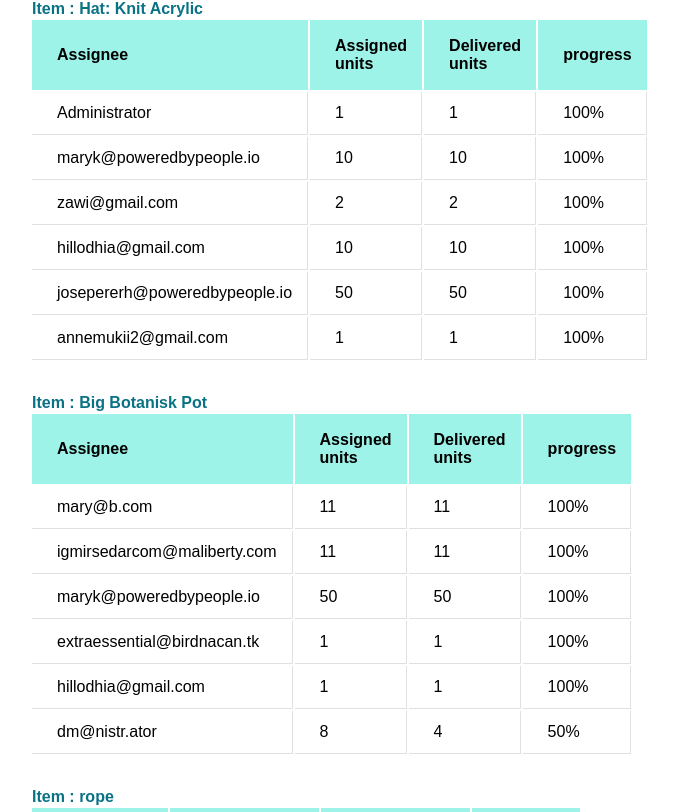
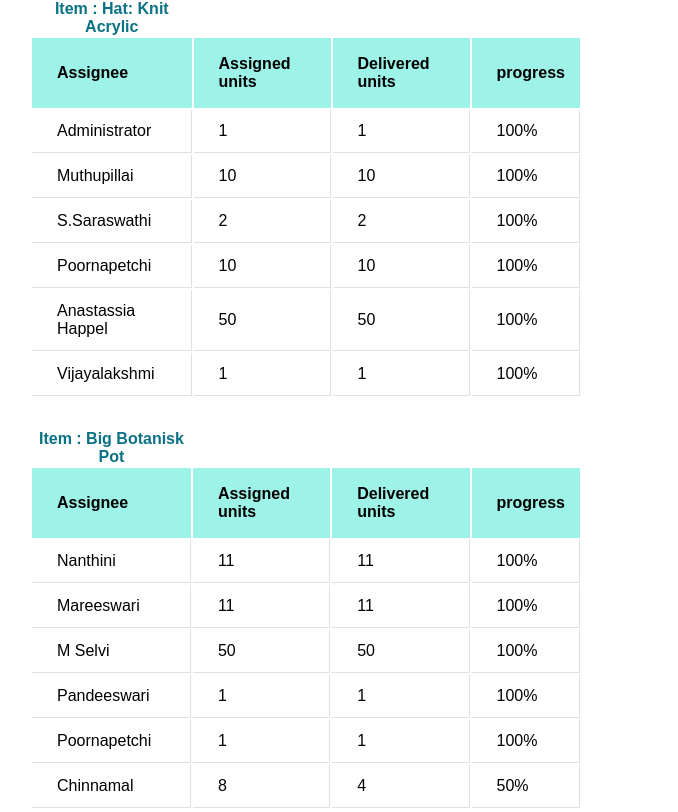
Before and after one commit to amwaleh/Datareport_sample, a React (Create React App) app: page / in a window 1280 px wide. Shown: the part 328-1140 px from the top of the page, without its empty margins (334-1012 px from the left). Built offline with nearby package versions, Linux system fonts and the light colour scheme.

Commit message:
add names

```diff
--- a/src/App.js
+++ b/src/App.js
@@ -9,6 +9,7 @@ import { makeStyles } from "@material-ui/core/styles";
 import CloudDownloadIcon from "@material-ui/icons/CloudDownload";
 
 const data = [
+
     {
       "Hat: Knit Acrylic": {
         Administrator: {
@@ -18,35 +19,35 @@ const data = [
           delivered: [1],
           assigned: [1.0]
         },
-      "maryk@poweredbypeople.io": {
+        "Muthupillai": {
           units: ["{'assigned': 10, 'delivered': 10.0}"],
           total_delivered: 10,
           total_assigned: 10.0,
           delivered: [10],
           assigned: [10.0]
         },
-      "zawi@gmail.com": {
+        "S.Saraswathi": {
           units: ["{'assigned': 2, 'delivered': 2.0}"],
           total_delivered: 2,
           total_assigned: 2.0,
           delivered: [2],
           assigned: [2.0]
         },
-      "hillodhia@gmail.com": {
+        "Poornapetchi": {
           units: ["{'assigned': 10, 'delivered': 10.0}"],
           total_delivered: 10,
           total_assigned: 10.0,
           delivered: [10],
           assigned: [10.0]
         },
-      "josepererh@poweredbypeople.io": {
+        "Anastassia Happel": {
           units: ["{'assigned': 50, 'delivered': 50.0}"],
           total_delivered: 50,
           total_assigned: 50.0,
           delivered: [50],
           assigned: [50.0]
         },
-      "annemukii2@gmail.com": {
+        "Vijayalakshmi": {
           units: ["{'assigned': 1, 'delivered': 1.0}"],
           total_delivered: 1,
           total_assigned: 1.0,
@@ -55,51 +56,51 @@ const data = [
         }
       },
       "Big Botanisk Pot": {
-      "mary@b.com": {
+       "Nanthini": {
           units: ["{'assigned': 11, 'delivered': 11.0}"],
           total_delivered: 11,
           total_assigned: 11.0,
           delivered: [11],
           assigned: [11.0]
         },
-      "igmirsedarcom@maliberty.com": {
+        "Mareeswari": {
           units: ["{'assigned': 11, 'delivered': 11.0}"],
           total_delivered: 11,
           total_assigned: 11.0,
           delivered: [11],
           assigned: [11.0]
         },
-      "maryk@poweredbypeople.io": {
+        "M Selvi": {
           units: ["{'assigned': 50, 'delivered': 50.0}"],
           total_delivered: 50,
           total_assigned: 50.0,
           delivered: [50],
           assigned: [50.0]
         },
-      "extraessential@birdnacan.tk": {
+        "Pandeeswari": {
           units: ["{'assigned': 1, 'delivered': 1.0}"],
           total_delivered: 1,
           total_assigned: 1.0,
           delivered: [1],
           assigned: [1.0]
         },
-      "hillodhia@gmail.com": {
+        "Poornapetchi": {
           units: ["{'assigned': 1, 'delivered': 1.0}"],
           total_delivered: 1,
           total_assigned: 1.0,
           delivered: [1],
           assigned: [1.0]
         },
-      "dm@nistr.ator": {
+        "Chinnamal": {
           units: ["{'assigned': 4, 'delivered': 8.0}"],
           total_delivered: 4,
           total_assigned: 8.0,
           delivered: [4],
           assigned: [8.0]
         }
-      // "Total Units" : { total_assigned: 82, total_delivered: 78}
+
       },
-    "rope": {
+      "Muthulakshmi": {
         Administrator: {
           units: ["{'assigned': 10, 'delivered': 10.0}"],
           total_delivered: 9,
@@ -107,16 +108,17 @@ const data = [
           delivered: [9],
           assigned: [10.0]
         },
-      "mary@b.com": {
+       "Nanthini": {
           units: ["{'assigned': 1, 'delivered': 1.0}"],
           total_delivered: 0,
           total_assigned: 1.0,
           delivered: [0],
           assigned: [1.0]
         }
-      // "Total Units" : { total_assigned: 11, total_delivered: 9}
+
       }
     }
+
 ];
 
 const options = {
```
Also changed, not shown: src/itemData.json (+13 -13 lines). Lines whose indentation alone changed are shown as unchanged.
